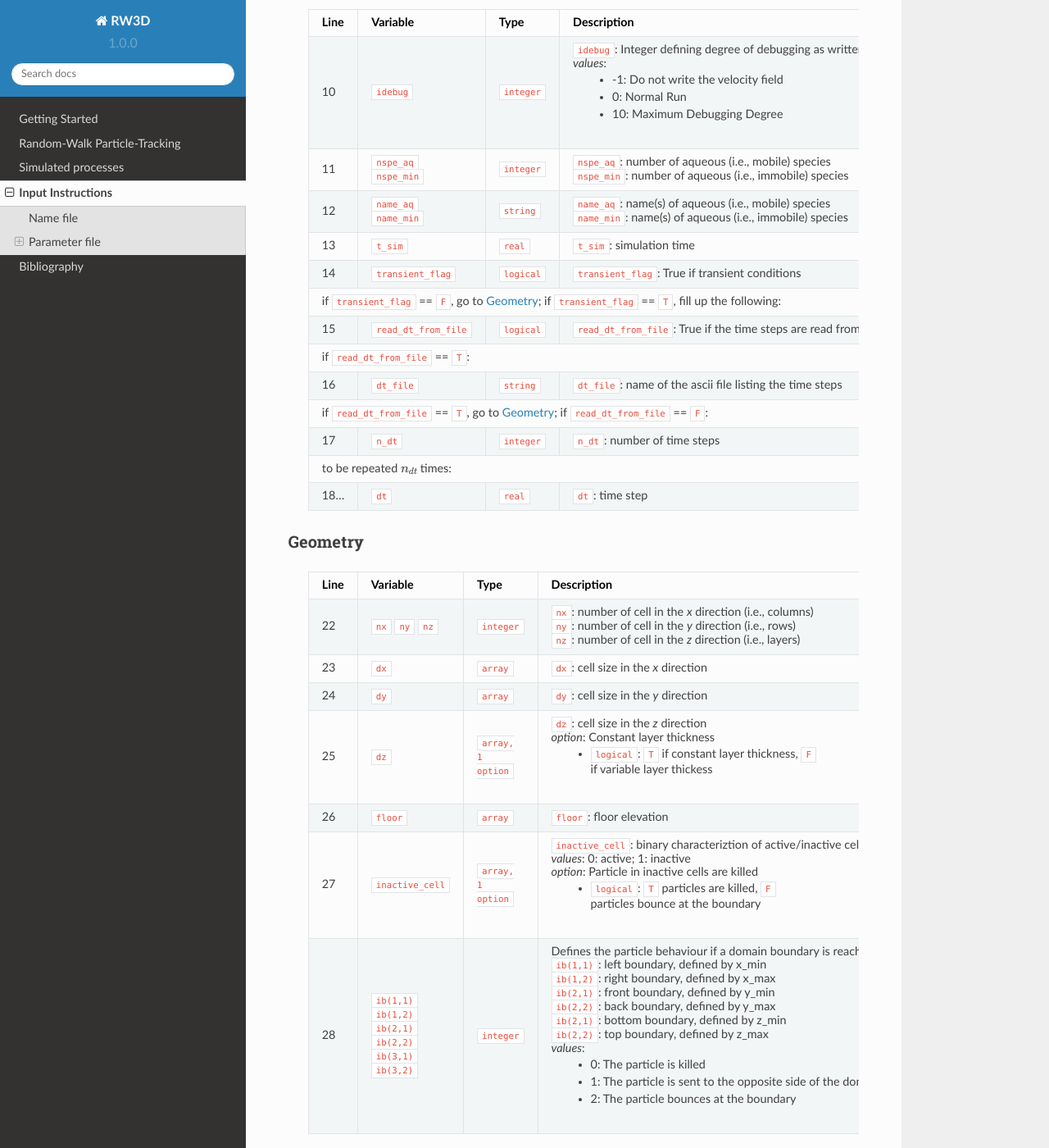
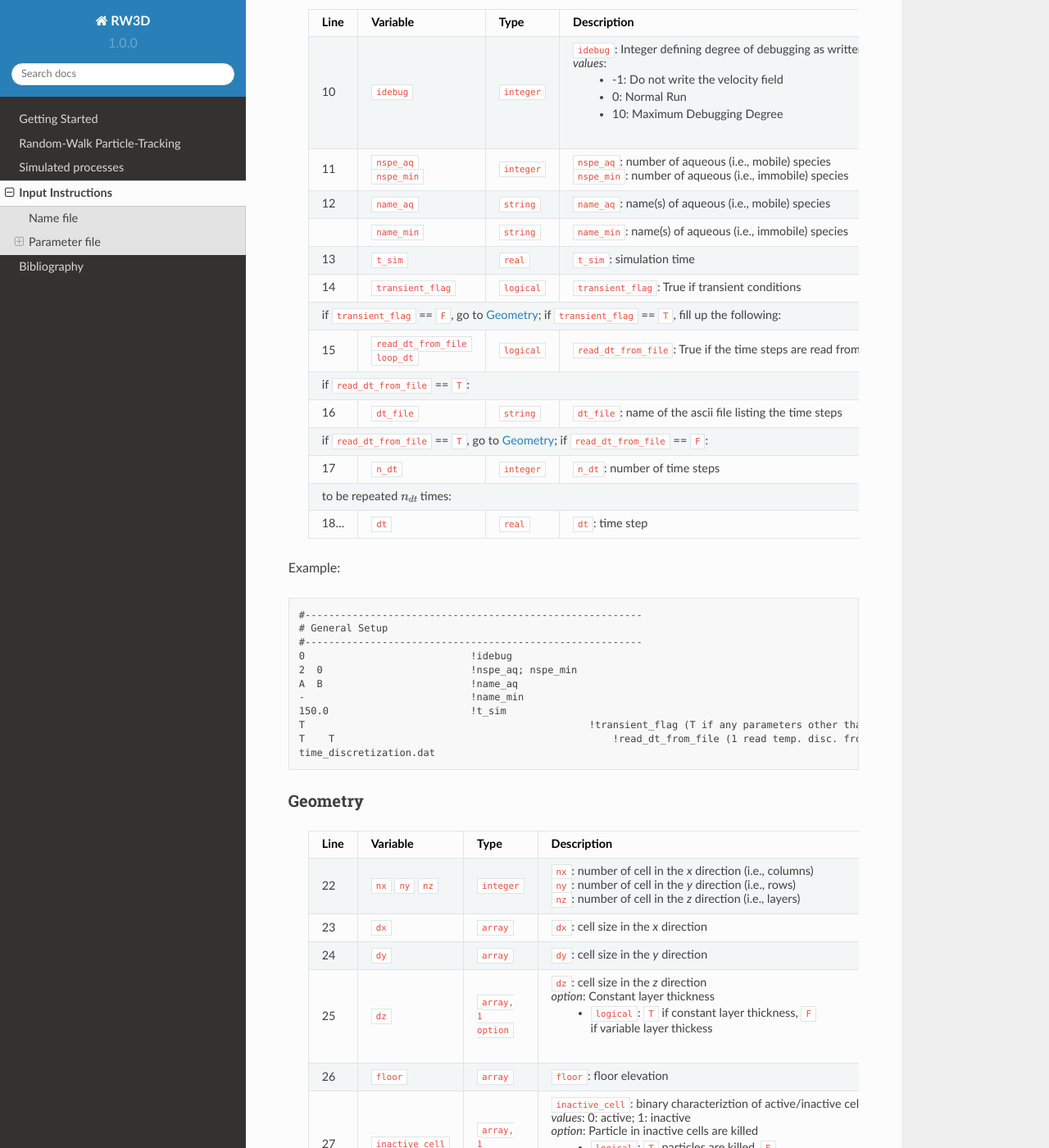
Before and after one commit to chrishenri/rw3d_manual, a Sphinx documentation site: the page built from docs/source/inputs.rst, in a window 1280 px wide and 1400 px high, scrolled down 2255 px. Shown: the whole window at 82% size. Built offline with Sphinx 7.4.7 and the Read the Docs theme 2.0.0, drawn with Linux system fonts in a browser that asks for light colours.

Commit message:
add example in inputs

```diff
--- a/docs/source/inputs.rst
+++ b/docs/source/inputs.rst
@@ -118,45 +118,62 @@ General setup
 
 .. _tbl-grid:
 
-  +------+-----------------------------+--------------------+---------------------------------------------------------------------------------+
-  |Line  | Variable                    | Type               | Description                                                                     |
-  +======+=============================+====================+=================================================================================+
-  | 10   | ``idebug``                  | ``integer``        | ``idebug``: Integer defining degree of debugging as written in rw3d_general.dbg |
-  |      |                             |                    |                                                                                 |
-  |      |                             |                    | *values*:                                                                       |
-  |      |                             |                    |                                                                                 |
-  |      |                             |                    |         - -1: Do not write the velocity field                                   |
-  |      |                             |                    |         - 0: Normal Run                                                         |
-  |      |                             |                    |         - 10: Maximum Debugging Degree                                          |
-  +------+-----------------------------+--------------------+---------------------------------------------------------------------------------+
-  | 11   | ``nspe_aq`` ``nspe_min``    | ``integer``        | ``nspe_aq``: number of aqueous (i.e., mobile) species                           |
-  |      |                             |                    |                                                                                 |
-  |      |                             |                    | ``nspe_min``: number of aqueous (i.e., immobile) species                        |
-  +------+-----------------------------+--------------------+---------------------------------------------------------------------------------+
-  | 12   | ``name_aq`` ``name_min``    | ``string``         | ``name_aq``: name(s) of aqueous (i.e., mobile) species                          |
-  |      |                             |                    |                                                                                 |
-  |      |                             |                    | ``name_min``: name(s) of aqueous (i.e., immobile) species                       |
-  +------+-----------------------------+--------------------+---------------------------------------------------------------------------------+
-  | 13   | ``t_sim``                   | ``real``           | ``t_sim``: simulation time                                                      |
-  +------+-----------------------------+--------------------+---------------------------------------------------------------------------------+
-  | 14   | ``transient_flag``          | ``logical``        | ``transient_flag``: True if transient conditions                                |
-  +------+-----------------------------+--------------------+---------------------------------------------------------------------------------+
-  | if ``transient_flag`` == ``F``, go to :ref:`Geometry`; if ``transient_flag`` == ``T``, fill up the following:                             |
-  +------+-----------------------------+--------------------+---------------------------------------------------------------------------------+
-  | 15   | ``read_dt_from_file``       | ``logical``        | ``read_dt_from_file``: True if the time steps are read from an ascii file       |
-  +------+-----------------------------+--------------------+---------------------------------------------------------------------------------+
-  | if ``read_dt_from_file`` == ``T``:                                                                                                        |
-  +------+-----------------------------+--------------------+---------------------------------------------------------------------------------+
-  | 16   | ``dt_file``                 | ``string``         | ``dt_file``: name of the ascii file listing the time steps                      |
-  +------+-----------------------------+--------------------+---------------------------------------------------------------------------------+
-  | if ``read_dt_from_file`` == ``T``, go to :ref:`Geometry`; if ``read_dt_from_file`` == ``F``:                                              |
-  +------+-----------------------------+--------------------+---------------------------------------------------------------------------------+
-  | 17   | ``n_dt``                    | ``integer``        | ``n_dt``: number of time steps                                                  |
-  +------+-----------------------------+--------------------+---------------------------------------------------------------------------------+
-  | to be repeated :math:`n_{dt}` times:                                                                                                      |
-  +------+-----------------------------+--------------------+---------------------------------------------------------------------------------+
-  | 18...| ``dt``                      | ``real``           | ``dt``: time step                                                               |
-  +------+-----------------------------+--------------------+---------------------------------------------------------------------------------+
+  +------+-------------------------------------------------------------------------+--------------------+----------------------------------------------------------------------------------------+
+  |Line  | Variable                                                                | Type               | Description                                                                            |
+  +======+=========================================================================+====================+========================================================================================+
+  | 10   | ``idebug``                                                              | ``integer``        | ``idebug``: Integer defining degree of debugging as written in rw3d_general.dbg        |
+  |      |                                                                         |                    |                                                                                        |
+  |      |                                                                         |                    | *values*:                                                                              |
+  |      |                                                                         |                    |                                                                                        |
+  |      |                                                                         |                    |         - -1: Do not write the velocity field                                          |
+  |      |                                                                         |                    |         - 0: Normal Run                                                                |
+  |      |                                                                         |                    |         - 10: Maximum Debugging Degree                                                 |
+  +------+-------------------------------------------------------------------------+--------------------+----------------------------------------------------------------------------------------+
+  | 11   | ``nspe_aq`` ``nspe_min``                                                | ``integer``        | ``nspe_aq``: number of aqueous (i.e., mobile) species                                  |
+  |      |                                                                         |                    |                                                                                        |
+  |      |                                                                         |                    | ``nspe_min``: number of aqueous (i.e., immobile) species                               |
+  +------+-------------------------------------------------------------------------+--------------------+----------------------------------------------------------------------------------------+
+  | 12   | ``name_aq``                                                             | ``string``         | ``name_aq``: name(s) of aqueous (i.e., mobile) species                                 |
+  +------+-------------------------------------------------------------------------+--------------------+----------------------------------------------------------------------------------------+
+  |      | ``name_min``                                                            | ``string``         | ``name_min``: name(s) of aqueous (i.e., immobile) species                              |
+  +------+-------------------------------------------------------------------------+--------------------+----------------------------------------------------------------------------------------+
+  | 13   | ``t_sim``                                                               | ``real``           | ``t_sim``: simulation time                                                             |
+  +------+-------------------------------------------------------------------------+--------------------+----------------------------------------------------------------------------------------+
+  | 14   | ``transient_flag``                                                      | ``logical``        | ``transient_flag``: True if transient conditions                                       |
+  +------+-------------------------------------------------------------------------+--------------------+----------------------------------------------------------------------------------------+
+  | if ``transient_flag`` == ``F``, go to :ref:`Geometry`; if ``transient_flag`` == ``T``, fill up the following:                                                                                |
+  +------+-------------------------------------------------------------------------+--------------------+----------------------------------------------------------------------------------------+
+  | 15   | ``read_dt_from_file``  ``loop_dt``                                      | ``logical``        | ``read_dt_from_file``: True if the time steps are read from an ascii file              |
+  +------+-------------------------------------------------------------------------+--------------------+----------------------------------------------------------------------------------------+
+  | if ``read_dt_from_file`` == ``T``:                                                                                                                                                           |
+  +------+-------------------------------------------------------------------------+--------------------+----------------------------------------------------------------------------------------+
+  | 16   | ``dt_file``                                                             | ``string``         | ``dt_file``: name of the ascii file listing the time steps                             |
+  +------+-------------------------------------------------------------------------+--------------------+----------------------------------------------------------------------------------------+
+  | if ``read_dt_from_file`` == ``T``, go to :ref:`Geometry`; if ``read_dt_from_file`` == ``F``:                                                                                                 |
+  +------+-------------------------------------------------------------------------+--------------------+----------------------------------------------------------------------------------------+
+  | 17   | ``n_dt``                                                                | ``integer``        | ``n_dt``: number of time steps                                                         |
+  +------+-------------------------------------------------------------------------+--------------------+----------------------------------------------------------------------------------------+
+  | to be repeated :math:`n_{dt}` times:                                                                                                                                                         |
+  +------+-------------------------------------------------------------------------+--------------------+----------------------------------------------------------------------------------------+
+  | 18...| ``dt``                                                                  | ``real``           | ``dt``: time step                                                                      |
+  +------+-------------------------------------------------------------------------+--------------------+----------------------------------------------------------------------------------------+
+
+
+Example:
+
+::
+
+   #---------------------------------------------------------
+   # General Setup
+   #---------------------------------------------------------
+   0                            !idebug
+   2  0                         !nspe_aq; nspe_min
+   A  B                         !name_aq
+   -                            !name_min
+   150.0                        !t_sim
+   T 						    !transient_flag (T if any parameters other than MF2K fluxes and injected mass flux is transient; F otherwise)
+   T	T						!read_dt_from_file (1 read temp. disc. from a file; 0 if specified bellow); LOOP_TRANSPAR (T if specified time discretization is looped )
+   time_discretization.dat
 
 
 .. _Geometry:
```
